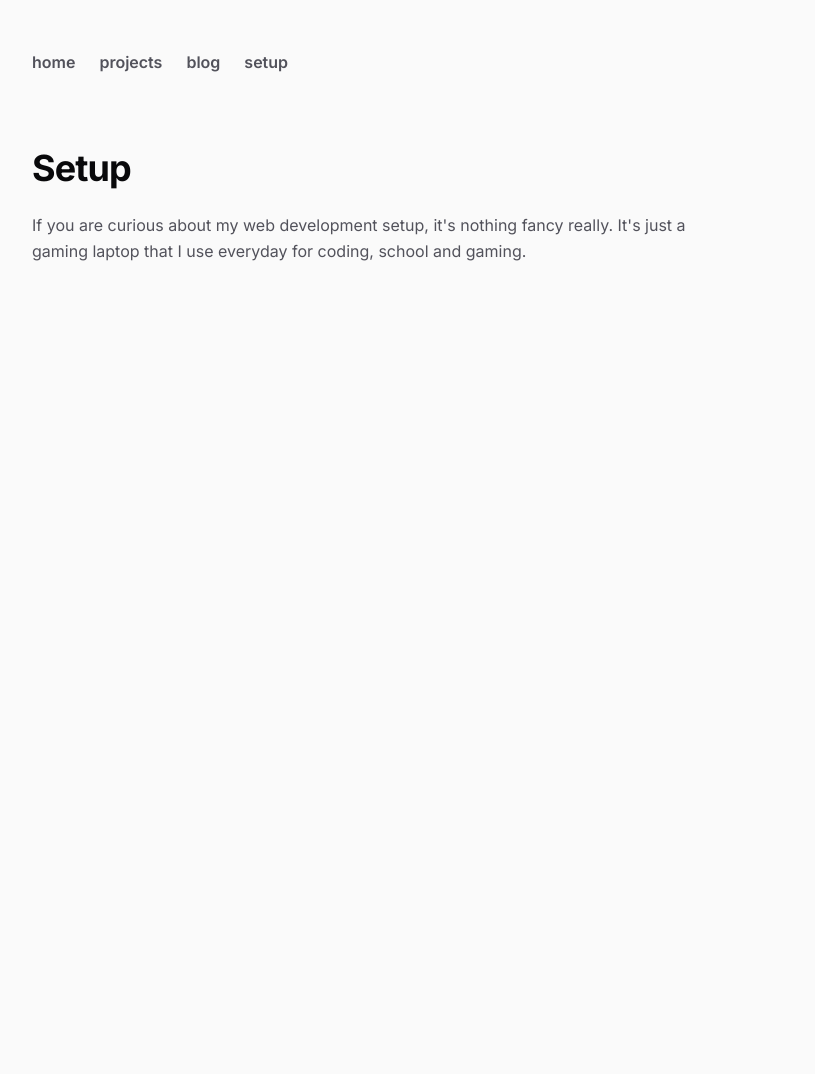
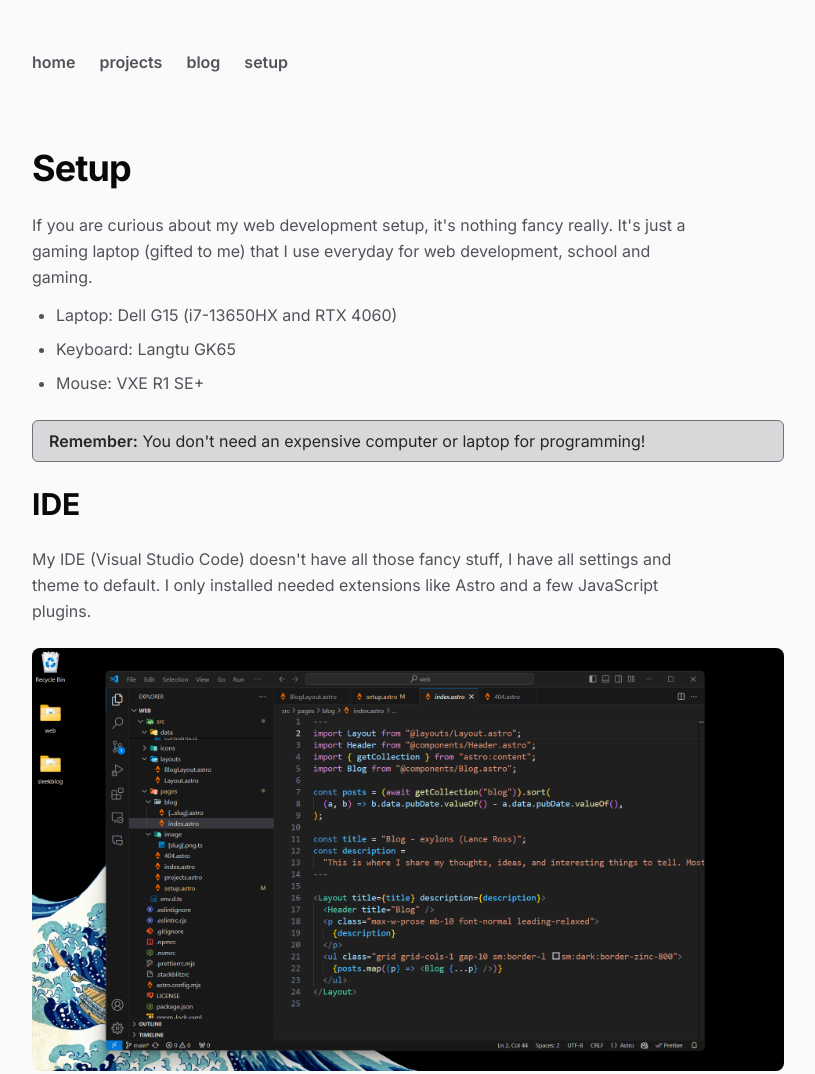
Before and after one commit to exylons/web, an Astro site: page /setup in a window 1280 px wide. Shown: the whole page, without its empty margins (232-1047 px from the left). Before the commit the page ends 800 px from the top, so only its background shows below. Built offline with nearby package versions, Linux system fonts and the light colour scheme; Astro itself is replaced by a stand-in of ours.

Commit message:
edit setup page

```diff
--- a/src/pages/setup.astro
+++ b/src/pages/setup.astro
@@ -1,6 +1,8 @@
 ---
 import Layout from "@layouts/Layout.astro";
 import Header from "@components/Header.astro";
+import { Image } from "astro:assets";
+import vscode from "../assets/vscode.png";
 ---
 
 <Layout title="Setup - exylons (Lance Ross)">
@@ -8,8 +10,39 @@ import Header from "@components/Header.astro";
   <section>
     <p class="mt-3 max-w-prose leading-relaxed">
       If you are curious about my web development setup, it's nothing fancy
-      really. It's just a gaming laptop that I use everyday for coding, school
-      and gaming.
+      really. It's just a gaming laptop (gifted to me) that I use everyday for
+      web development, school and gaming.
     </p>
+    <ul class="mt-3 pl-6 max-w-prose leading-relaxed space-y-2 list-disc">
+      <li>Laptop: Dell G15 (i7-13650HX and RTX 4060)</li>
+      <li>Keyboard: Langtu GK65</li>
+      <li>Mouse: VXE R1 SE+</li>
+    </ul>
+    <article
+      class="dark:text-zinc-200 text-zinc-800 py-2 px-4 mb-6 rounded-md sm:text-base border border-zinc-500 bg-zinc-600/20 mt-6"
+    >
+      <span class="font-semibold">Remember:</span>
+       You don't need an expensive computer or laptop for programming!
+    </article>
+  </section>
+  <section>
+    <h1
+      class="mb-6 dark:text-zinc-100 text-zinc-950 text-2xl font-bold tracking-normal sm:text-3xl"
+    >
+      IDE
+    </h1>
+    <p class="mt-3 max-w-prose leading-relaxed">
+      My IDE (Visual Studio Code) doesn't have all those fancy stuff, I have all
+      settings and theme to default. I only installed needed extensions like
+      Astro and a few JavaScript plugins.
+    </p>
+    <Image
+      src={vscode}
+      alt="Visual Studio Code"
+      loading="eager"
+      class="aspect-auto mt-6 rounded-lg"
+      width={1280}
+      height={720}
+    />
   </section>
 </Layout>
```
Also changed, not shown: src/assets/vscode.png (added).
